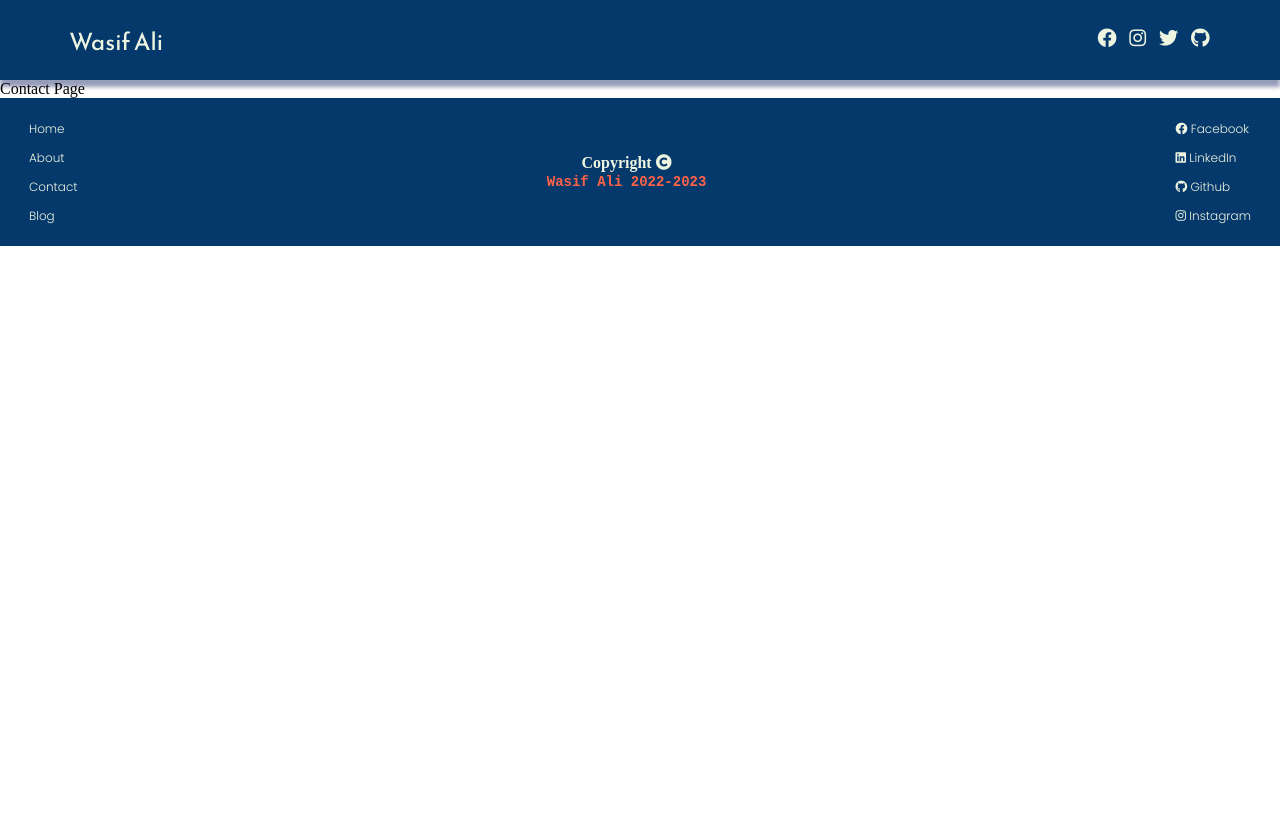
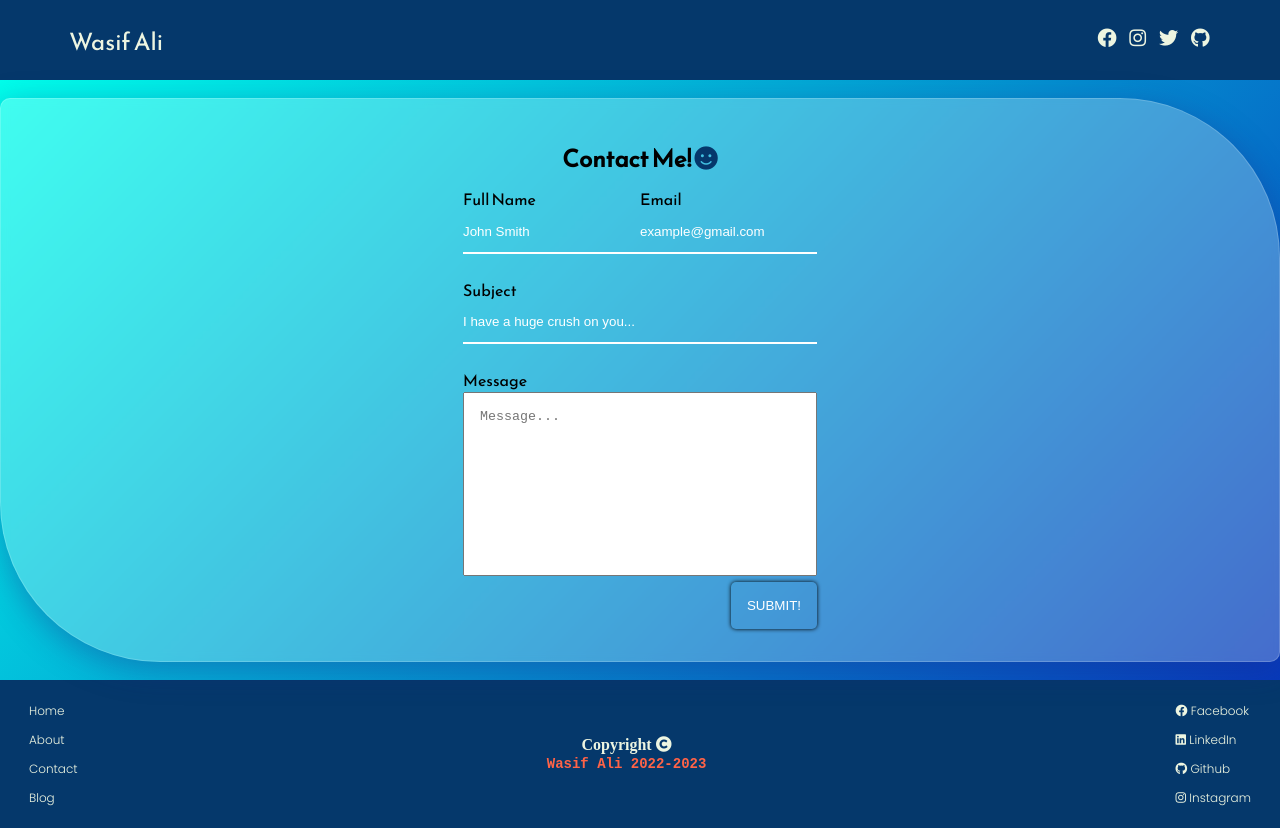
Before and after one commit to WaxifAlee/portfolio, a React (Create React App) app: page /contact in a window 1280 px wide. Before the commit the page ends 800 px from the top, so only its background shows below. Built offline with nearby package versions, Linux system fonts and the light colour scheme.

Commit message:
contact-form completed

```diff
--- a/package.json
+++ b/package.json
@@ -3,6 +3,7 @@
   "version": "0.1.0",
   "private": true,
   "dependencies": {
+    "@emailjs/browser": "^3.4.0",
     "@testing-library/jest-dom": "^5.16.1",
     "@testing-library/react": "^12.1.2",
     "@testing-library/user-event": "^13.5.0",
--- /dev/null
+++ b/src/components/ContactForm/ContactForm.jsx
@@ -0,0 +1,92 @@
+import React, { useRef } from "react";
+import "./contactForm.css";
+import emailjs from "@emailjs/browser";
+
+const ContactForm = () => {
+  const form = useRef();
+
+  const sendMail = (e) => {
+    e.preventDefault();
+
+    emailjs
+      .sendForm(
+        "service_ycetuhp",
+        "template_vvju7hr",
+        form.current,
+        "user_owYDR8Wm2vdDSHNhJn0so"
+      )
+      .then(
+        (result) => {
+          console.log(result.text);
+        },
+        (error) => {
+          console.log(error.text);
+        }
+      );
+  };
+
+  return (
+    <div className="contact-container">
+      <div className="contact-wrapper">
+        <div className="contact-elements">
+          <h2>
+            Contact Me! <i className="fas fa-smile"></i>{" "}
+          </h2>
+          <form ref={form} autoComplete="off" action="" onSubmit={sendMail}>
+            <div className="top-two-elements">
+              <span className="entry-container">
+                <p>Full Name</p>
+                <input
+                  type="text"
+                  autoComplete="off"
+                  name="name"
+                  placeholder="John Smith"
+                  required
+                />
+              </span>
+              <span className="entry-container">
+                <p>Email</p>
+                <input
+                  type="text"
+                  name="name"
+                  placeholder="example@gmail.com"
+                  required
+                  autoComplete="off"
+                />
+              </span>
+            </div>
+            <span
+              id="subject-entry"
+              style={{ padding: "0.5rem" }}
+              className="entry-container"
+            >
+              <p>Subject</p>
+              <input
+                type="text"
+                name="subject"
+                style={{ width: "100%" }}
+                placeholder={"I have a huge crush on you..."}
+                required
+              />
+            </span>
+            <br />
+            <span style={{ padding: "0.5rem" }} className="entry-container">
+              <p>Message</p>
+              <textarea
+                name="message"
+                required
+                placeholder="Message..."
+                cols="30"
+                rows="10"
+              ></textarea>
+            </span>
+            <br />
+            <input id="submit" type="submit" value="SUBMIT!" />
+          </form>
+        </div>
+      </div>
+    </div>
+  );
+};
+
+export default ContactForm;
--- /dev/null
+++ b/src/components/ContactForm/contactForm.css
@@ -0,0 +1,99 @@
+@keyframes elastic {
+  0% {
+    -ms-transform: scale(1);
+    transform: scale(1);
+  }
+  30% {
+    -ms-transform: scaleX(1.25) scaleY(0.75);
+    transform: scaleX(1.25) scaleY(0.75);
+  }
+  40% {
+    -ms-transform: scaleX(0.75) scaleY(1.25);
+    transform: scaleX(0.75) scaleY(1.25);
+  }
+  60% {
+    -ms-transform: scaleX(1.15) scaleY(0.85);
+    transform: scaleX(1.15) scaleY(0.85);
+  }
+  100% {
+    -ms-transform: scale(1);
+    transform: scale(1);
+  }
+}
+
+.contact-container {
+  min-height: 75vh;
+  background: linear-gradient(
+    134deg,
+    rgba(0, 255, 235, 1) 0%,
+    rgba(7, 58, 187, 1) 100%
+  );
+  display: flex;
+  justify-content: center;
+  align-items: center;
+}
+
+.contact-container > .contact-wrapper {
+  display: flex;
+  justify-content: center;
+  padding: 2rem;
+  width: 100%;
+  background: rgba(255, 255, 255, 0.25);
+  box-shadow: 0 8px 32px 0 rgba(31, 38, 135, 0.37);
+  backdrop-filter: blur(4px);
+  -webkit-backdrop-filter: blur(4px);
+  border-radius: 10px;
+  border: 1px solid rgba(255, 255, 255, 0.18);
+  border-top-right-radius: 10rem;
+  border-bottom-left-radius: 10rem;
+  font-family: "Reem Kufi";
+  animation: elastic 1.5s ease-in;
+}
+
+.contact-elements h2 {
+  text-align: center;
+  padding: 10px 15px;
+}
+
+.fa-smile {
+  color: var(--blue-primary);
+}
+
+.top-two-elements {
+  display: flex;
+}
+
+input[type="text"] {
+  background: none;
+  padding: 0.8rem 0;
+  border: none;
+  border-bottom: 2px solid #fff;
+  outline: none;
+}
+
+input::placeholder {
+  color: white;
+}
+
+textarea {
+  width: 100%;
+  resize: none;
+  overflow-y: scroll;
+  padding: 1rem;
+  outline: none;
+}
+
+form #submit {
+  padding: 1rem;
+  background: none;
+  color: #fff;
+  float: right;
+  cursor: pointer;
+  border: none;
+  box-shadow: 0 0 4px #000;
+  border-radius: 5px;
+}
+
+#submit:hover {
+  animation: tada 1s ease-in-out;
+}
--- a/src/components/Hero/Hero.jsx
+++ b/src/components/Hero/Hero.jsx
@@ -7,33 +7,46 @@ const Hero = () => {
   return (
     <div className="hero-container">
       <div className="hero-wrapper">
-
         <div className="intro-wrapper">
           <div className="image-wrapper">
             <div className="image-container float">
               <img src={wasif} alt="Wasif Ali" />
             </div>
             <div className="typewriter">
-            <h2><code>{`< Wasif Ali />`}</code></h2>
+              <h2>
+                <code>{`< Wasif Ali />`}</code>
+              </h2>
             </div>
           </div>
           <div className="text-wrapper">
-           <p>Howdy! My name is <b>Wasif Ali</b> and I am a web
-            developer and designer. My skills include HTML, CSS,
-            JS along with React.JS, PHP, Python and Databases. I
-            have a practical field experience of 5 years with dozens
-            of hands-on projects. Hence professionalism and client satisfaction is guaranteed.
+            <p>
+              Howdy! My name is <b>Wasif Ali</b> and I am a web developer and
+              designer. My skills include HTML, CSS, JS along with React.JS,
+              PHP, Python and Databases. I have a practical field experience of
+              5 years with dozens of hands-on projects. Hence professionalism
+              and client satisfaction is guaranteed.
               <br />
-            Other than that I am a Pianist, Guitarist and Books-Lover so feel free if you ever wanna
-            have a general chit chat.
-            <br /><code>Explore my social media accounts.</code>
+              Other than that I am a Pianist, Guitarist and Books-Lover so feel
+              free if you ever wanna have a general chit chat.
+              <br />
+              <code>Explore my social media accounts.</code>
             </p>
           </div>
         </div>
 
         <div className="skills-chart-wrapper">
           <div className="bars-container">
-         <h4 style={{textAlign: "center", fontFamily: "Reem Kufi", wordSpacing: "4px", fontWeight: "lighter", fontSize:"1.4rem"}}>Wasif Ali In A Nutshell</h4>
+            <h4
+              style={{
+                textAlign: "center",
+                fontFamily: "Reem Kufi",
+                wordSpacing: "4px",
+                fontWeight: "lighter",
+                fontSize: "1.4rem",
+              }}
+            >
+              Wasif Ali In A Nutshell
+            </h4>
 
             <Bars bg="#61DBFB" skill="React JS" percent="85%" />
             <Bars bg="#ffe873" skill="Python" percent="90%" />
@@ -44,7 +57,6 @@ const Hero = () => {
             <Bars bg="#7C83FD" skill={`Genius ;)`} percent="100%" />
           </div>
         </div>
-
       </div>
     </div>
   );
--- a/src/pages/Contact.jsx
+++ b/src/pages/Contact.jsx
@@ -1,7 +1,12 @@
 import React from "react";
+import ContactForm from "../components/ContactForm/ContactForm";
 
 const Contact = () => {
-  return <div>Contact Page</div>;
+  return (
+    <div>
+      <ContactForm />
+    </div>
+  );
 };
 
 export default Contact;
```
Also changed, not shown: 1 other file (tests, documents, lock files or other folders). Lines whose indentation alone changed are shown as unchanged.
